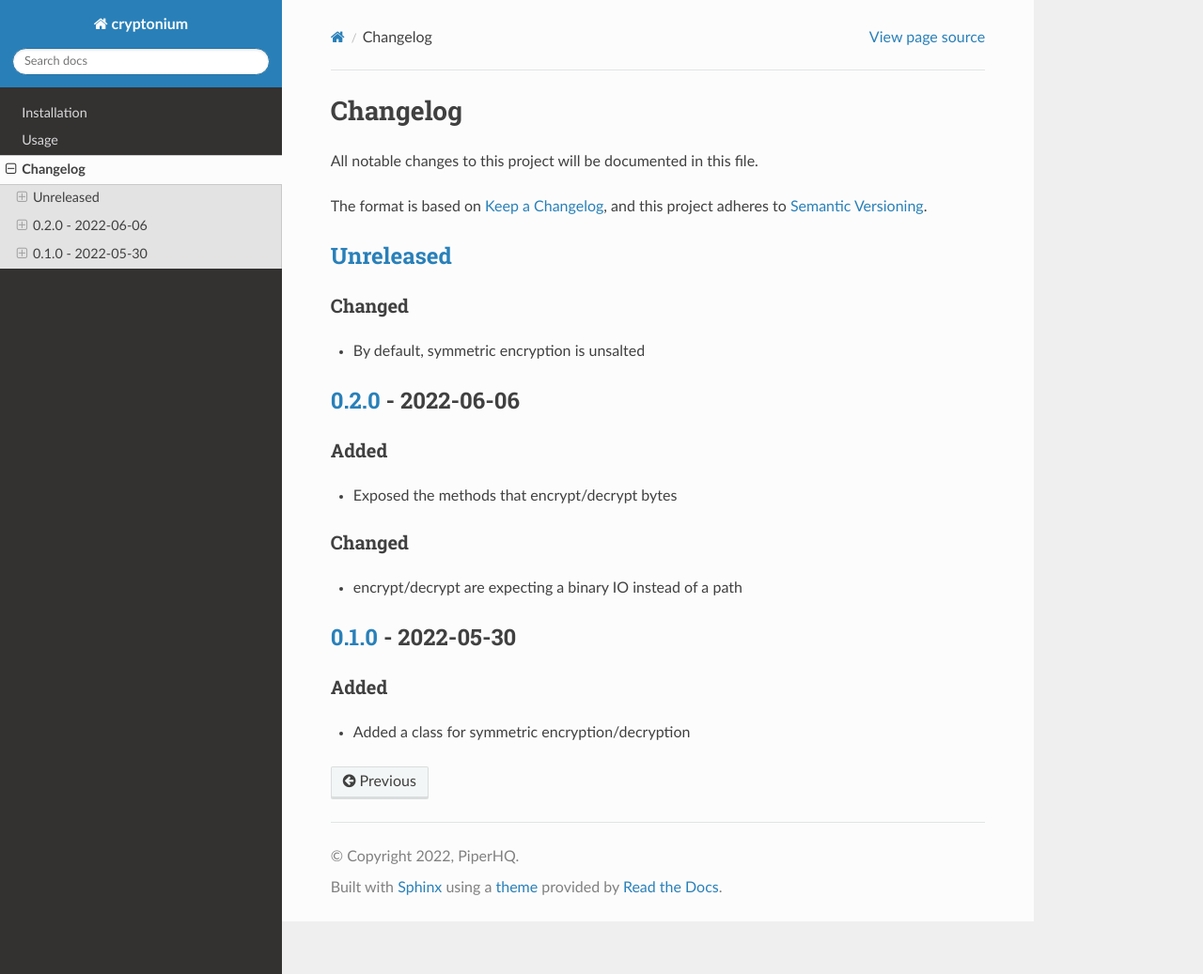
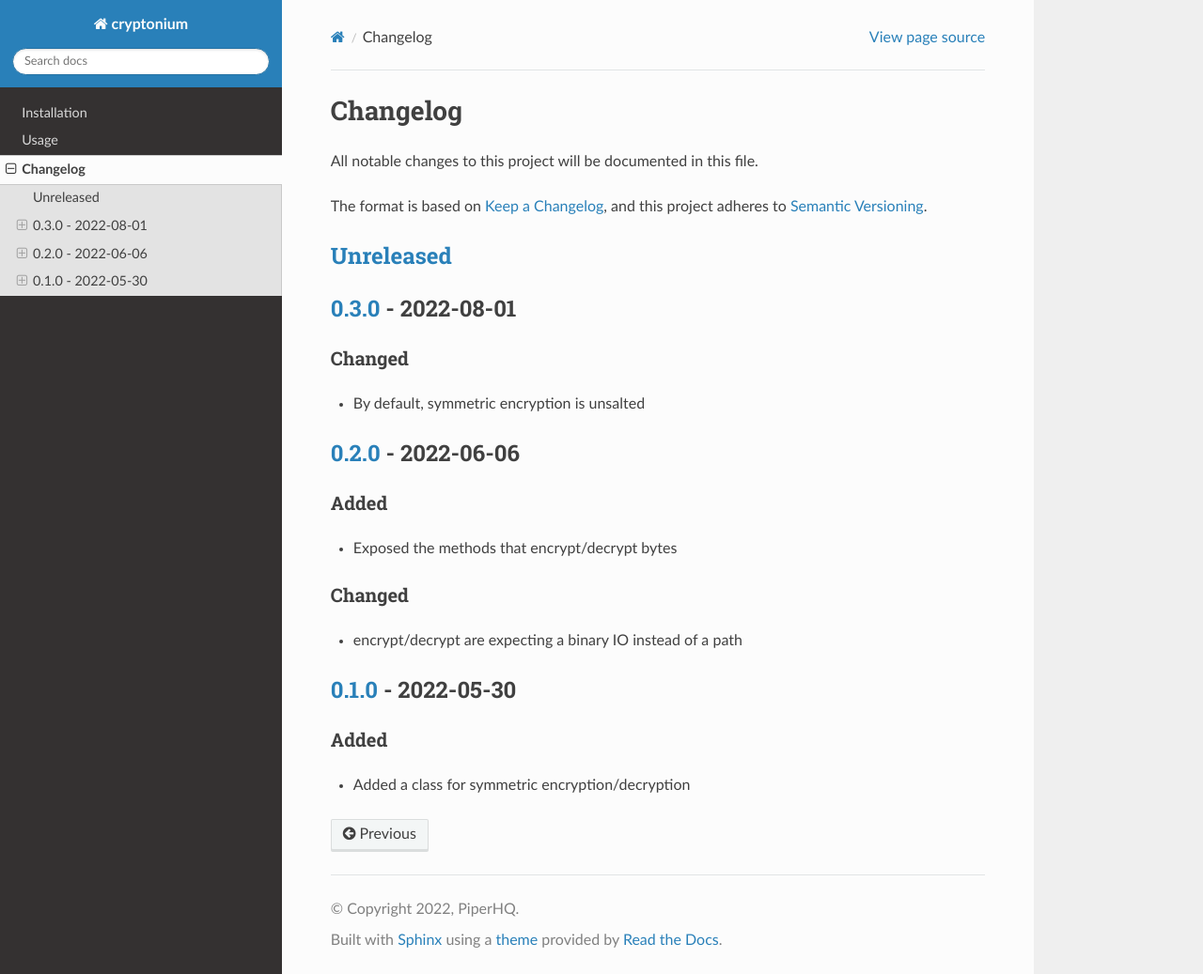
Before and after one commit to piper-hq/cryptonium, a Sphinx documentation site: the page built from docs/source/changelog.rst, in a window 1280 px wide and 1037 px high. Shown: the whole window at 94% size. Built offline with Sphinx 7.4.7 and the Read the Docs theme 2.0.0, drawn with Linux system fonts in a browser that asks for light colours.

Commit message:
Bump version

```diff
--- a/CHANGELOG.rst
+++ b/CHANGELOG.rst
@@ -8,6 +8,9 @@ The format is based on `Keep a Changelog`_, and this project adheres to `Semanti
 
 `Unreleased`_
 -------------
+
+`0.3.0`_ - 2022-08-01
+---------------------
 
 Changed
 ^^^^^^^
@@ -31,7 +34,8 @@ Added
 ^^^^^
 * Added a class for symmetric encryption/decryption
 
-.. _`unreleased`: https://github.com/piper-hq/cryptonium/compare/v0.2.0...main
+.. _`unreleased`: https://github.com/piper-hq/cryptonium/compare/v0.3.0...main
+.. _`0.3.0`: https://github.com/piper-hq/cryptonium/compare/v0.2.0...v0.3.0
 .. _`0.2.0`: https://github.com/piper-hq/cryptonium/compare/v0.1.0...v0.2.0
 .. _`0.1.0`: https://github.com/piper-hq/cryptonium/releases/tag/v0.1.0
 
--- a/README.rst
+++ b/README.rst
@@ -34,7 +34,7 @@ The easiest way is to use `poetry`_ to manage your dependencies and add *crypton
 .. code-block:: toml
 
     [tool.poetry.dependencies]
-    cryptonium = "^0.2.0"
+    cryptonium = "^0.3.0"
 
 Usage
 ^^^^^
--- a/docs/source/installation.rst
+++ b/docs/source/installation.rst
@@ -7,7 +7,7 @@ The easiest way is to use `poetry`_ to manage your dependencies and add *crypton
 .. code-block:: toml
 
     [tool.poetry.dependencies]
-    cryptonium = "^0.2.0"
+    cryptonium = "^0.3.0"
 
 
 .. _poetry: https://python-poetry.org/
--- a/pyproject.toml
+++ b/pyproject.toml
@@ -31,7 +31,7 @@ testpaths = "tests"
 
 [tool.poetry]
 name = "cryptonium"
-version = "0.2.0"
+version = "0.3.0"
 description = "Crypto library"
 authors = [
     "PiperHQ <tech@piperhq.co>",
```
